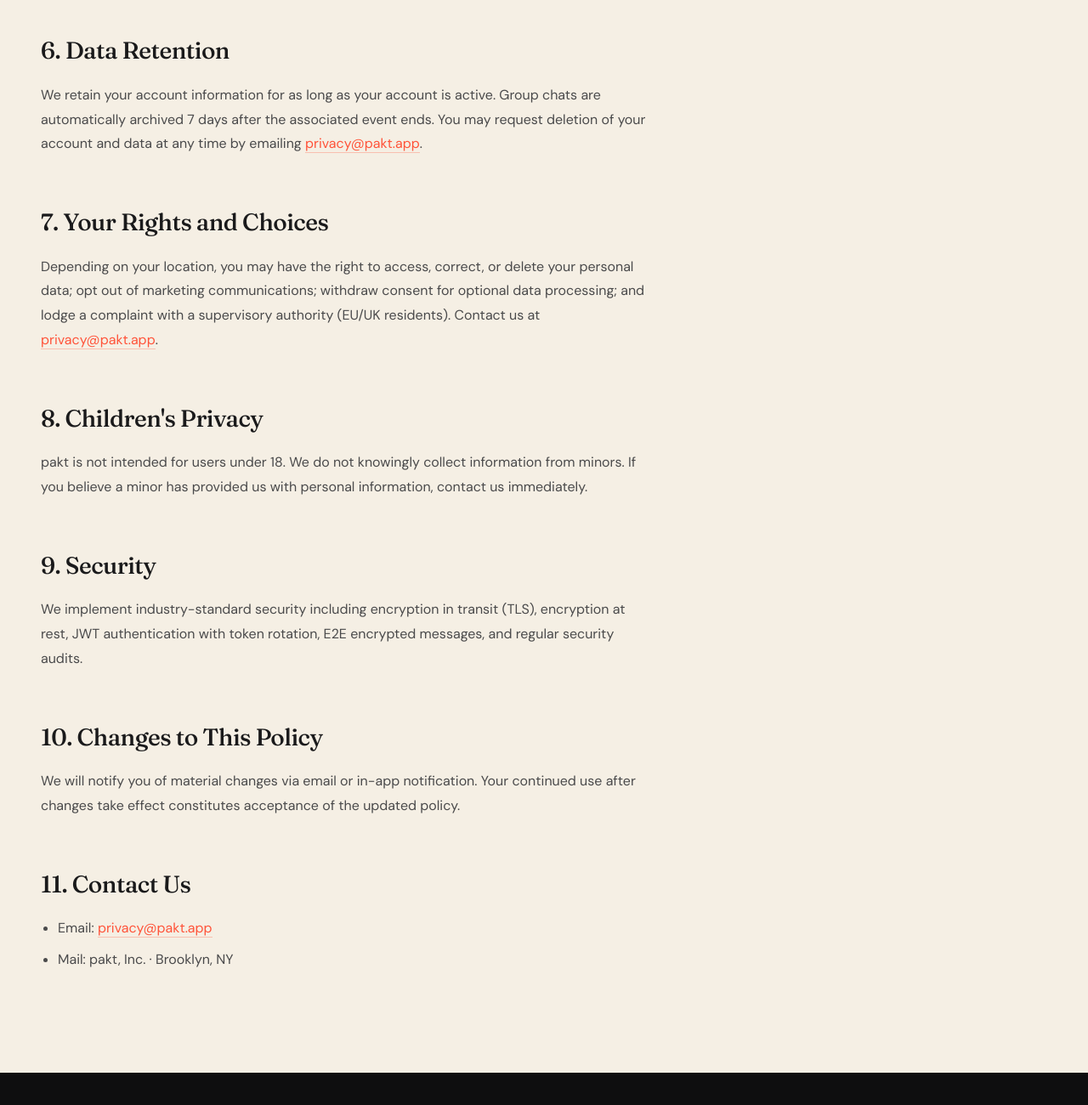
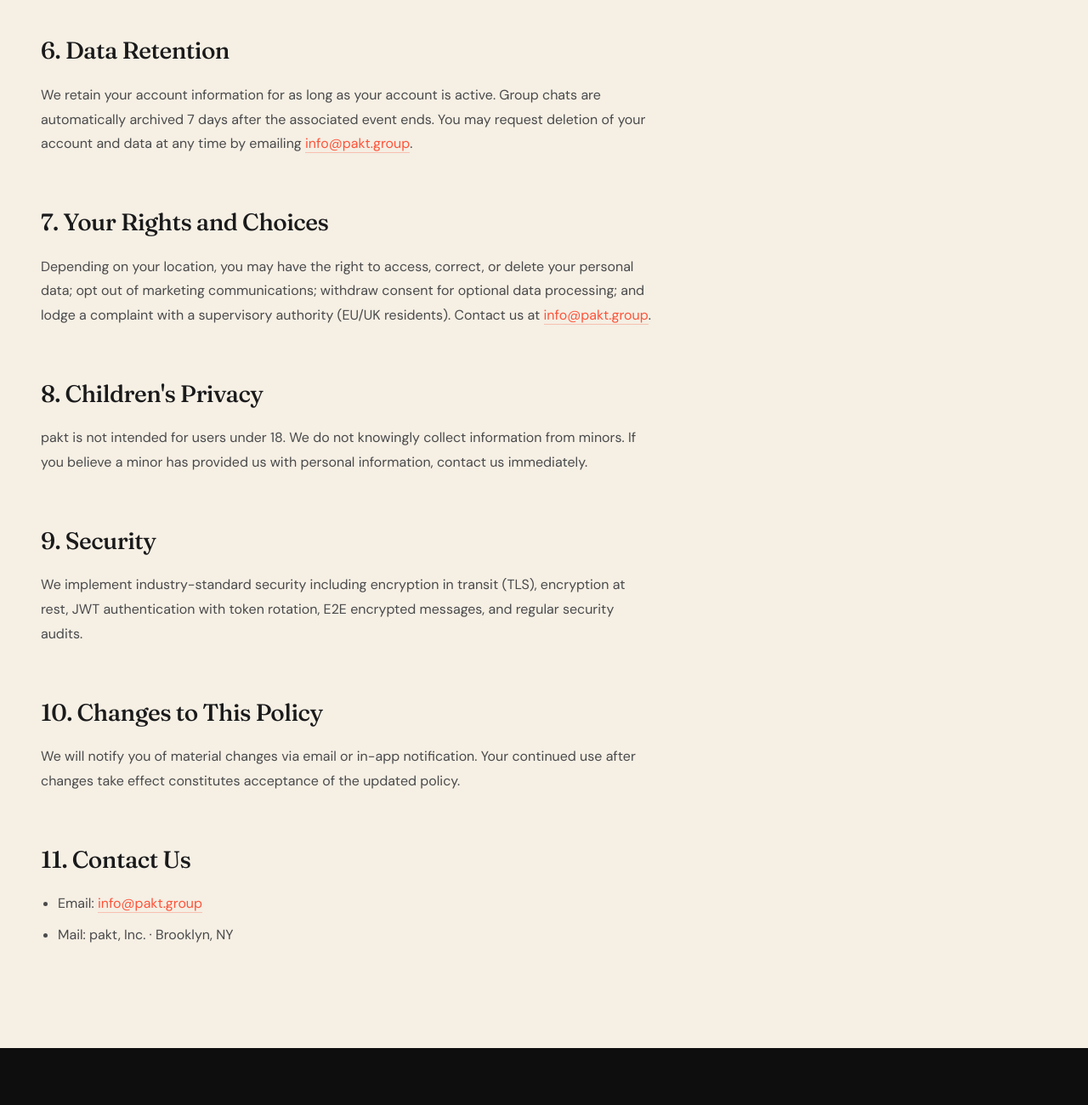
Before and after one commit to RGDavis27/pakt.group, a plain HTML site: page privacy.html in a window 1280 px wide. Shown: the part 2495-3795 px from the top of the page at 85% size. Drawn offline with Linux system fonts and the light colour scheme; files that its build step writes are made by us from their sources.

Commit message:
Update privacy.html email address
replaced email addresses with info@pakt.group

```diff
--- a/privacy.html
+++ b/privacy.html
@@ -86,10 +86,10 @@
     <p>We use your city-level location to surface nearby events. Precise GPS tracking is not required and is never performed in the background. You can revoke location permission at any time through your device settings.</p>
 
     <h2>6. Data Retention</h2>
-    <p>We retain your account information for as long as your account is active. Group chats are automatically archived 7 days after the associated event ends. You may request deletion of your account and data at any time by emailing <a href="mailto:privacy@pakt.app">privacy@pakt.app</a>.</p>
+    <p>We retain your account information for as long as your account is active. Group chats are automatically archived 7 days after the associated event ends. You may request deletion of your account and data at any time by emailing <a href="mailto:info@pakt.group">info@pakt.group</a>.</p>
 
     <h2>7. Your Rights and Choices</h2>
-    <p>Depending on your location, you may have the right to access, correct, or delete your personal data; opt out of marketing communications; withdraw consent for optional data processing; and lodge a complaint with a supervisory authority (EU/UK residents). Contact us at <a href="mailto:privacy@pakt.app">privacy@pakt.app</a>.</p>
+    <p>Depending on your location, you may have the right to access, correct, or delete your personal data; opt out of marketing communications; withdraw consent for optional data processing; and lodge a complaint with a supervisory authority (EU/UK residents). Contact us at <a href="mailto:info@pakt.group">info@pakt.group</a>.</p>
 
     <h2>8. Children's Privacy</h2>
     <p>pakt is not intended for users under 18. We do not knowingly collect information from minors. If you believe a minor has provided us with personal information, contact us immediately.</p>
@@ -102,7 +102,7 @@
 
     <h2>11. Contact Us</h2>
     <ul>
-      <li>Email: <a href="mailto:privacy@pakt.app">privacy@pakt.app</a></li>
+      <li>Email: <a href="mailto:info@pakt.group">info@pakt.group</a></li>
       <li>Mail: pakt, Inc. · Brooklyn, NY</li>
     </ul>
   </div>
@@ -125,8 +125,8 @@
     <div class="footer-col">
       <h5>Company</h5>
       <ul>
-        <li><a href="mailto:press@pakt.app">Press</a></li>
-        <li><a href="mailto:hello@pakt.app">Contact</a></li>
+        <li><a href="mailto:info@pakt.group">Press</a></li>
+        <li><a href="mailto:info@pakt.group">Contact</a></li>
       </ul>
     </div>
     <div class="footer-col">
```
